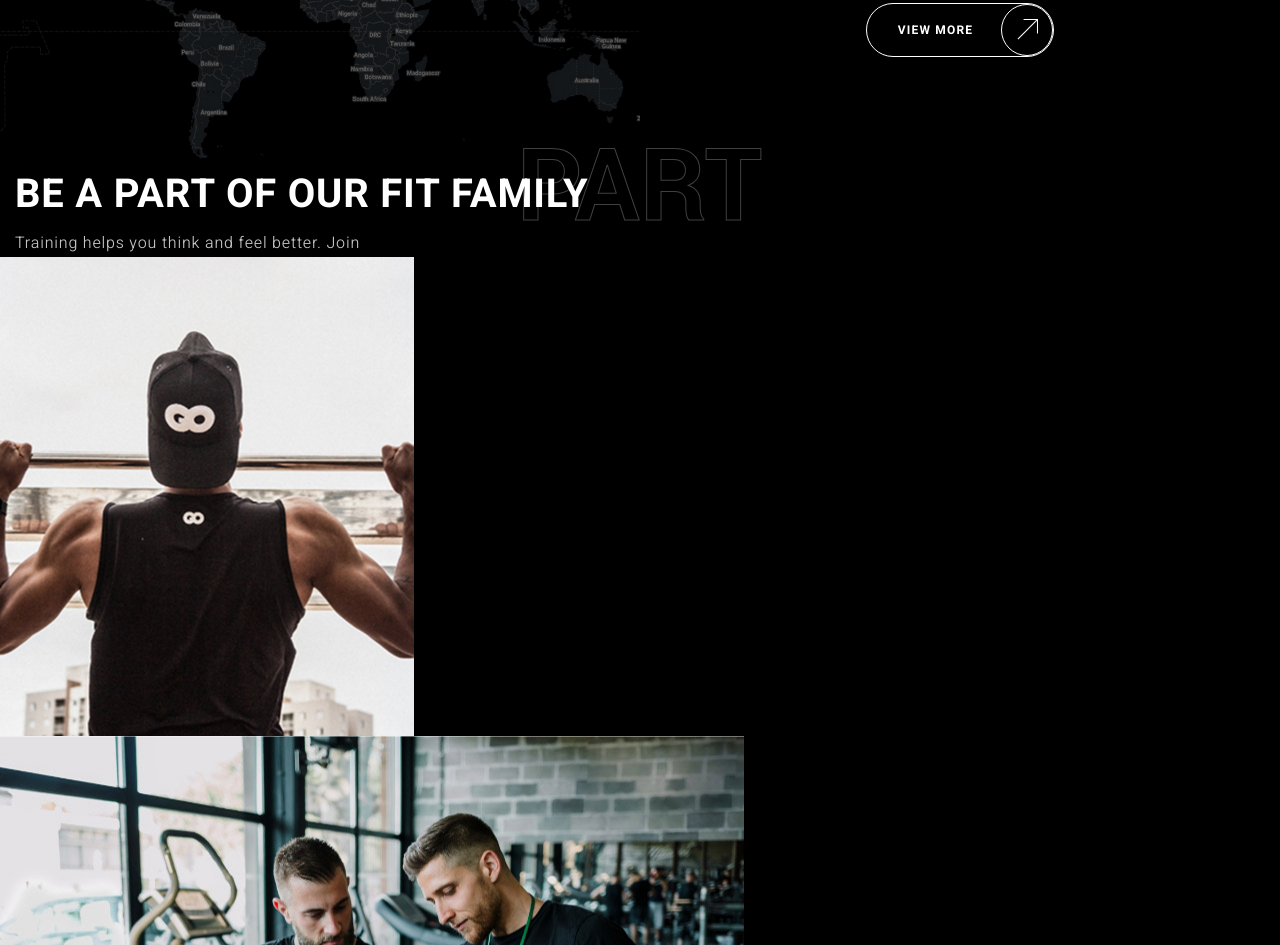
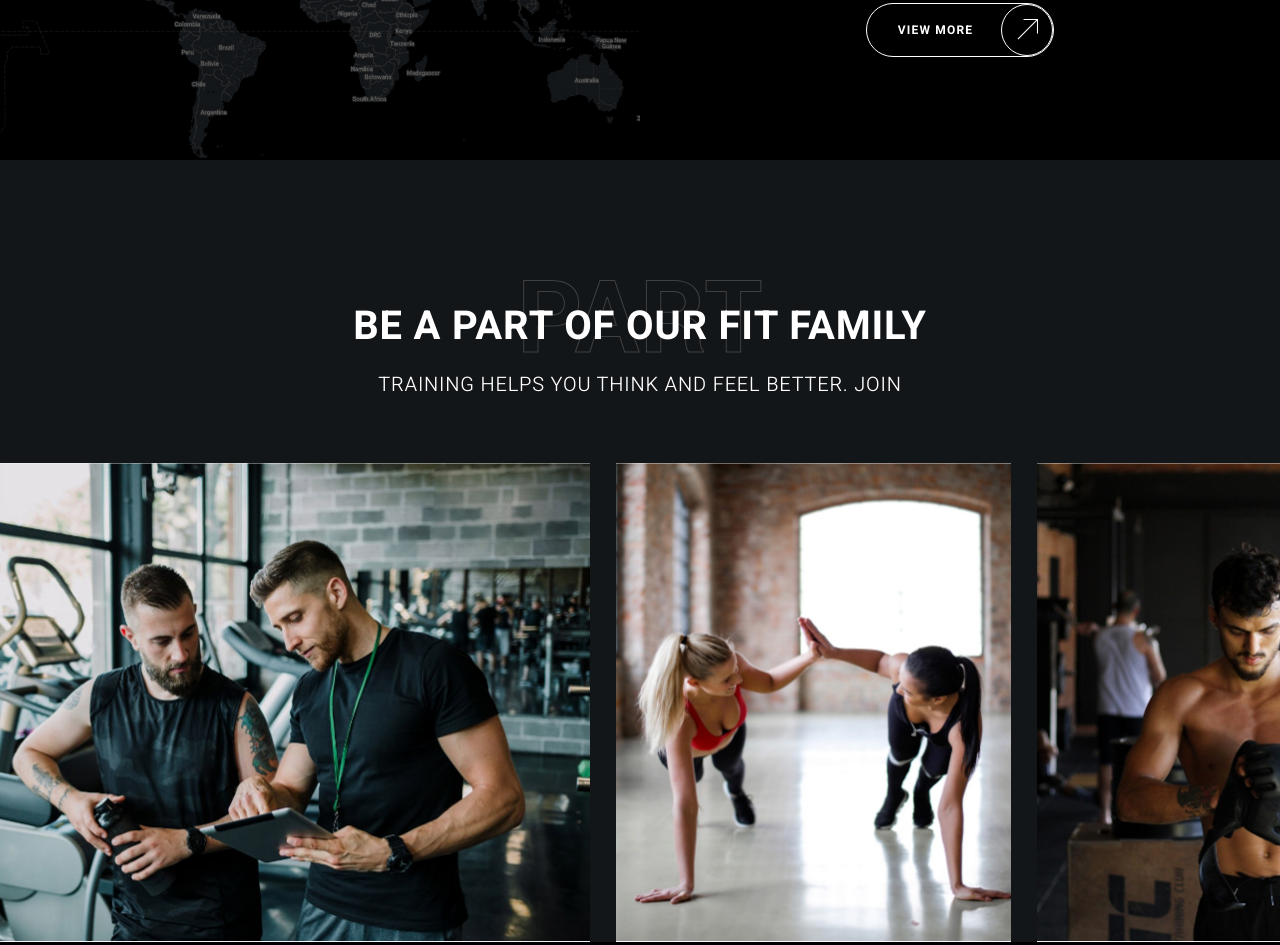
Before and after one commit to verberrynka/cropp-fitness, a website: page kropp-fitness/index.html in a window 1280 px wide. Shown: the part 4755-5700 px from the top of the page. Drawn offline with Linux system fonts and the light colour scheme.

Commit message:
feat: style family section

```diff
--- a/kropp-fitness/index.html
+++ b/kropp-fitness/index.html
@@ -237,7 +237,7 @@
               >
                 Start here
               </h3>
-              <div class="join-us__form-subtitle">
+              <div class="join-us__form-subtitle description-subtitle">
                 Fill the form below to start your journey
               </div>
             </header>
@@ -299,7 +299,7 @@
           >
             Be a part of our fit family
           </h2>
-          <div class="family__description">
+          <div class="family__description description-subtitle">
             <p>Training helps you think and feel better. Join</p>
           </div>
         </header>
--- a/kropp-fitness/styles.css
+++ b/kropp-fitness/styles.css
@@ -235,6 +235,14 @@ p:not([class]):not(:last-child) {
 .container-wide {
   max-width: 1920px;
   margin-inline: auto;
+}
+
+.description-subtitle {
+  font-size: 20px;
+  line-height: 1.65;
+  text-transform: uppercase;
+  text-align: center;
+  color: var(--color-light);
 }
 
 .link {
@@ -643,14 +651,6 @@ p:not([class]):not(:last-child) {
   margin-bottom: 52px;
 }
 
-.join-us__form-subtitle {
-  font-size: 20px;
-  line-height: 1.65;
-  text-transform: uppercase;
-  text-align: center;
-  color: var(--color-light);
-}
-
 .join-us__form-content {
   display: flex;
   justify-content: center;
@@ -688,6 +688,32 @@ p:not([class]):not(:last-child) {
 .location__description:not(:last-child) {
   max-width: 490px;
   margin-bottom: 37px;
+}
+
+.family {
+  background-color: var(--color-dark-alternate);
+}
+
+.family__header {
+  display: flex;
+  flex-direction: column;
+  align-items: center;
+  row-gap: 7px;
+  padding-top: 132px;
+  padding-bottom: 62px;
+  text-align: center;
+}
+
+.family__content {
+  display: flex;
+  justify-content: center;
+  column-gap: 26px;
+  scroll-snap-type: x mandatory;
+  overflow-x: scroll;
+}
+
+.family__image {
+  scroll-snap-align: start;
 }
 
 @media (max-width: 1919px) {
@@ -748,6 +774,10 @@ p:not([class]):not(:last-child) {
 }
 
 @media (max-width: 767px) {
+  .description-subtitle {
+    font-size: 16px;
+  }
+
   .button {
     padding-inline: 18px;
   }
@@ -815,10 +845,6 @@ p:not([class]):not(:last-child) {
     margin-bottom: 40px;
   }
 
-  .join-us__form-subtitle {
-    font-size: 16px;
-  }
-
   .join-us__form-content {
     flex-direction: column;
     align-items: center;
```
